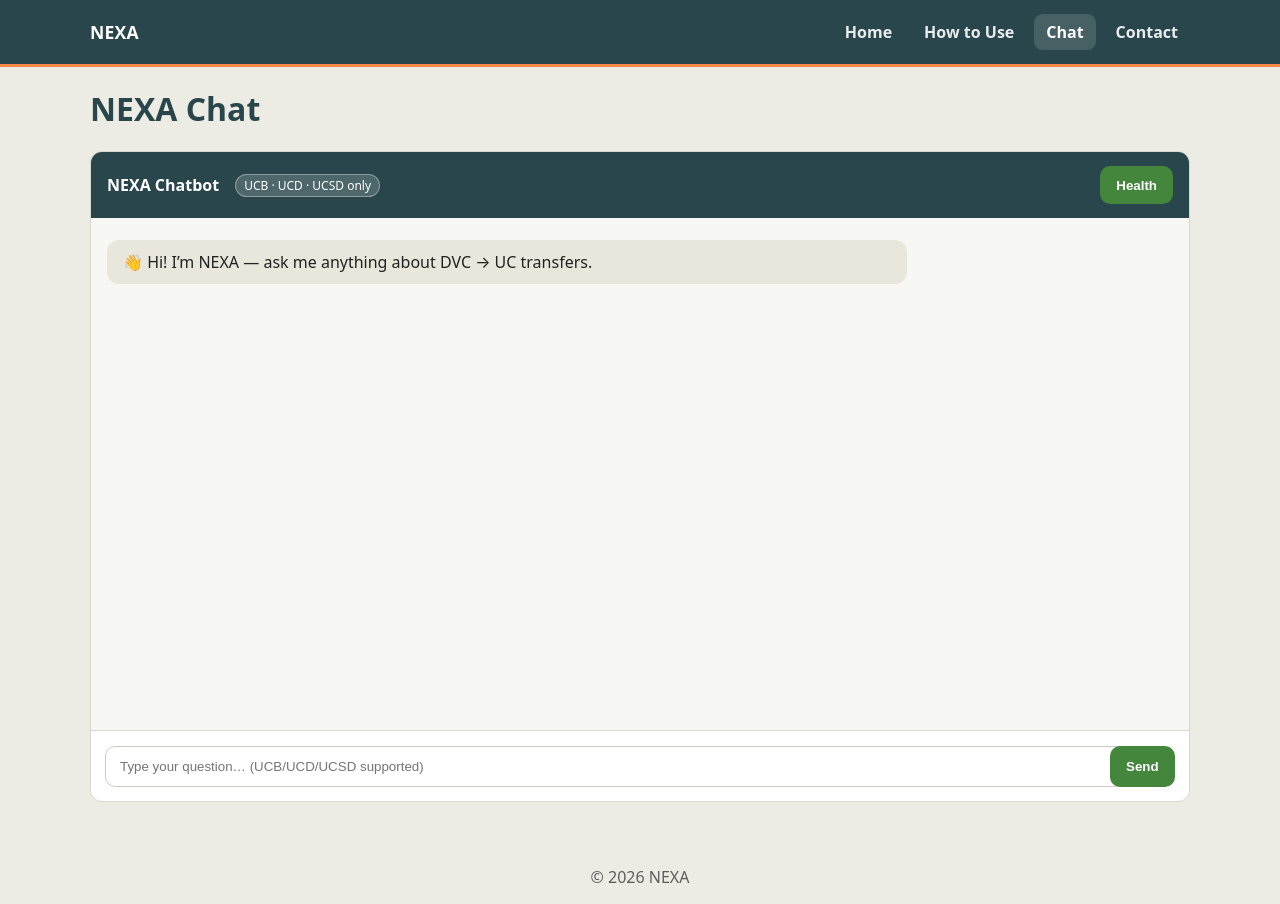
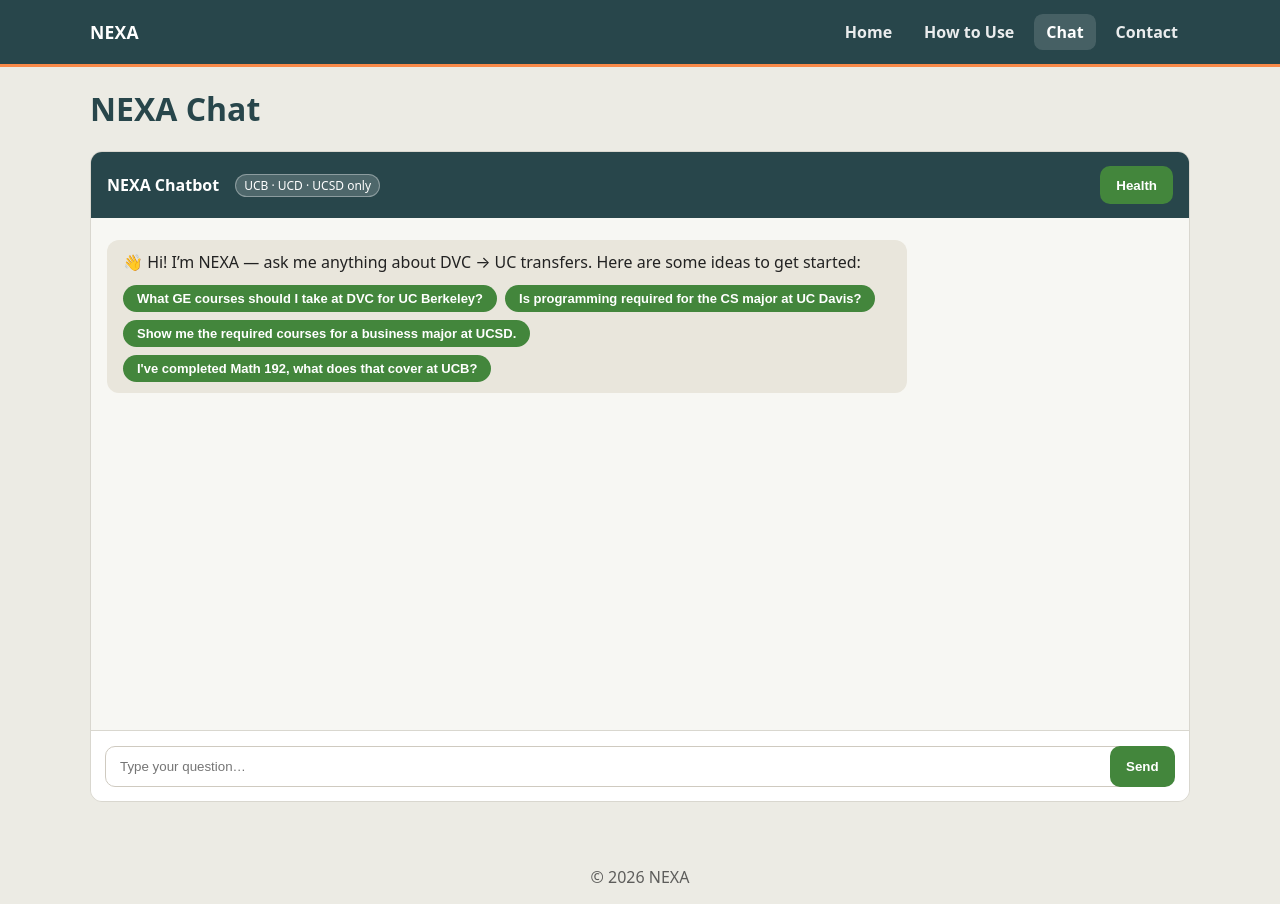
Before and after one commit to dvc-uc-ai-assistant/transfer-assistant, a React app in the folder frontend/: page /chat in a window 1280 px wide. Built offline with nearby package versions, Linux system fonts and the light colour scheme; no server answers; the HTML template or start-up script is replaced by a standard one.

Commit message:
frontend changes

```diff
--- a/frontend/src/NexaChat.jsx
+++ b/frontend/src/NexaChat.jsx
@@ -1,8 +1,22 @@
+
 import { useEffect, useRef, useState } from "react";
+
+// Suggested prompts list
+const suggestedPrompts = [
+  "What GE courses should I take at DVC for UC Berkeley?",
+  "Is programming required for the CS major at UC Davis?",
+  "Show me the required courses for a business major at UCSD.",
+  "I've completed Math 192, what does that cover at UCB?",
+];
 
 export default function NexaChat() {
   const [messages, setMessages] = useState([
-    { role: "assistant", content: "👋 Hi! I’m NEXA — ask me anything about DVC → UC transfers." },
+    // The initial message now contains the prompts
+    {
+      role: "assistant",
+      content: "👋 Hi! I’m NEXA — ask me anything about DVC → UC transfers. Here are some ideas to get started:",
+      prompts: suggestedPrompts,
+    },
   ]);
   const [input, setInput] = useState("");
   const [loading, setLoading] = useState(false);
@@ -14,11 +28,14 @@ export default function NexaChat() {
     chatEndRef.current?.scrollIntoView({ behavior: "smooth" });
   }, [messages]);
 
-  async function sendMessage() {
-    const text = input.trim();
+  // Modified to accept an optional promptText
+  async function sendMessage(promptText) {
+    const text = (typeof promptText === 'string' ? promptText : input).trim();
     if (!text) return;
 
+    // Add the new user message to the chat
     setMessages((prev) => [...prev, { role: "user", content: text }]);
+
     setInput("");
     setLoading(true);
 
@@ -81,8 +98,32 @@ export default function NexaChat() {
       </div>
 
       <div className="chat-window">
+        {/* Updated rendering logic for messages */}
         {messages.map((m, i) => (
-          <div key={i} className={`msg ${m.role === "user" ? "user" : "bot"}`}>{m.content}</div>
+          <div key={i} className={`msg ${m.role === "user" ? "user" : "bot"}`}>
+            {m.content}
+            {/* Render buttons if the message has prompts */}
+            {m.prompts && (
+              <div className="suggested-prompts-in-message" style={{ display: 'flex', flexWrap: 'wrap', gap: '8px', marginTop: '12px' }}>
+                {m.prompts.map((prompt, j) => (
+                  <button
+                    key={j}
+                    className="btn" // Use the theme's .btn class
+                    onClick={() => sendMessage(prompt)}
+                    disabled={loading}
+                    // Add "round" style and override padding for a better look
+                    style={{
+                      borderRadius: '999px', // Makes the button pill-shaped
+                      padding: '6px 14px',
+                      fontSize: '13px'
+                    }}
+                  >
+                    {prompt}
+                  </button>
+                ))}
+              </div>
+            )}
+          </div>
         ))}
         <div ref={chatEndRef} />
       </div>
@@ -94,7 +135,7 @@ export default function NexaChat() {
         <input
           className="text-input"
           type="text"
-          placeholder="Type your question… (UCB/UCD/UCSD supported)"
+          placeholder="Type your question…"
           value={input}
           onChange={(e) => setInput(e.target.value)}
         />
```
Also changed, not shown: 2 other files (tests, documents, lock files or other folders).
